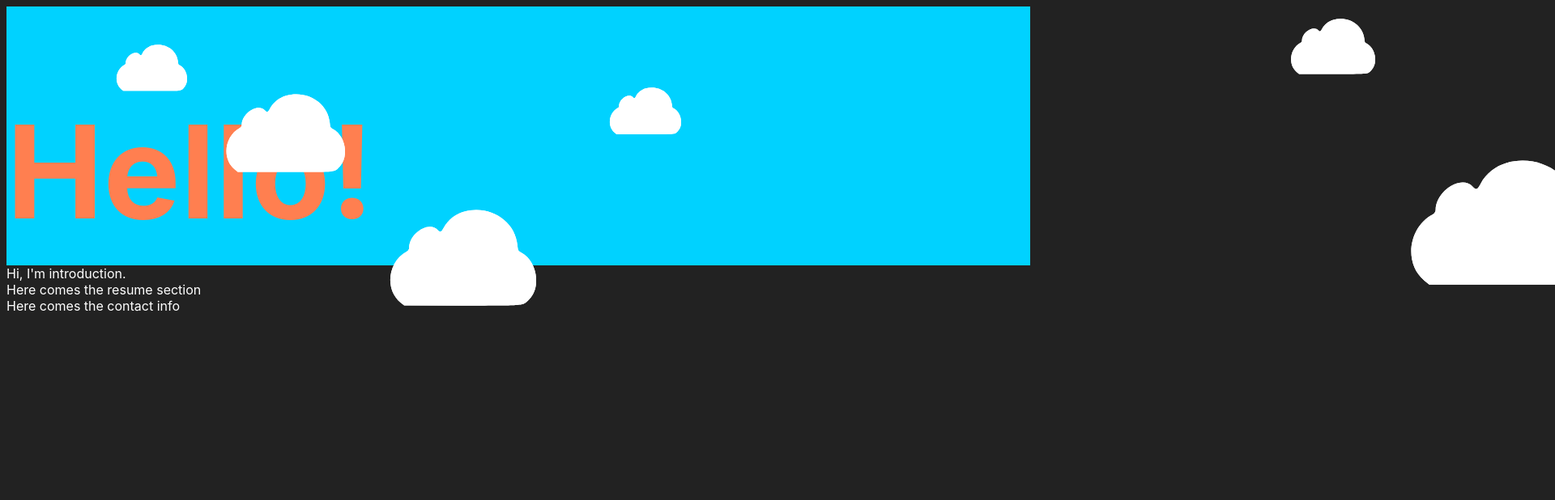
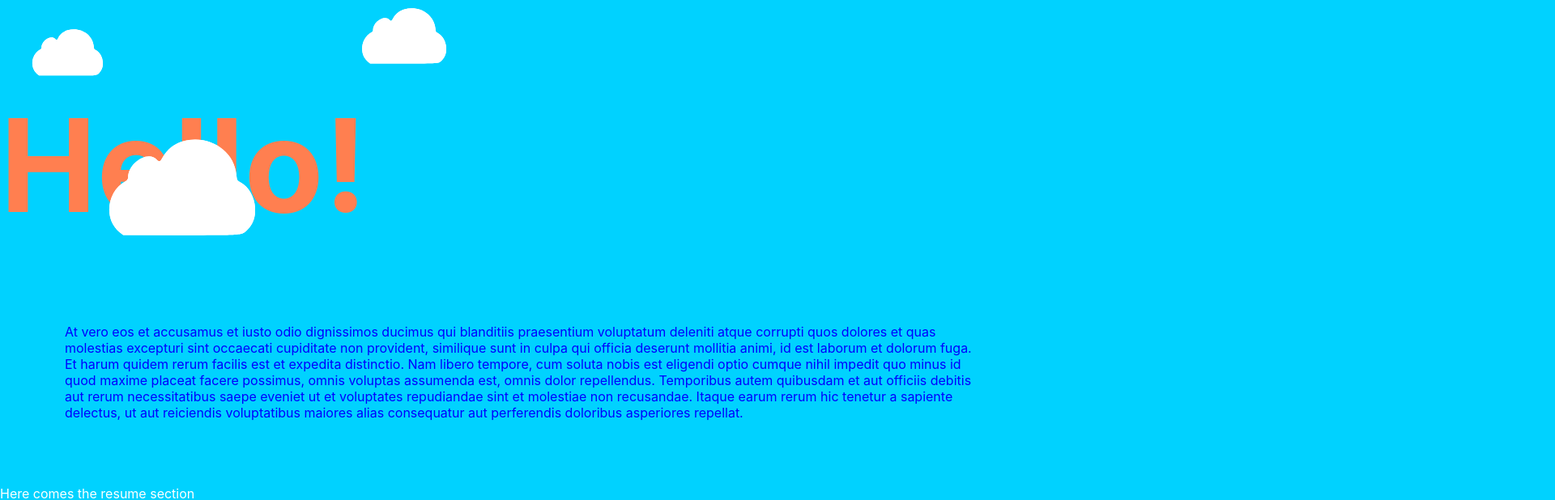
Before and after one commit to huggingpixels/personal-page, a Svelte app: page / in a window 1280 px wide. Shown: the top 618 px of the page at 81% size, 1920 px wide, since content can reach past the window. Built offline with nearby package versions, Linux system fonts and the light colour scheme.

Commit message:
basic formatting of intro section

```diff
--- a/public/global.css
+++ b/public/global.css
@@ -2,17 +2,14 @@ html, body {
 	position: relative;
 	width: 100%;
 	height: 100%;
-	background-color: #222;
+	background-color: #00d2ff;
 }
 
 body {
 	color: #fff;
 	margin: 0;
-	padding: 8px;
+	padding: 0;
 	box-sizing: border-box;
+	overflow: hidden;
 	font-family: -apple-system, BlinkMacSystemFont, "Segoe UI", Roboto, Oxygen-Sans, Ubuntu, Cantarell, "Helvetica Neue", sans-serif;
 }
-
-h1 {
-	color: yellow;
-}
--- a/src/Cloud.svelte
+++ b/src/Cloud.svelte
@@ -1,8 +1,8 @@
   <script>
     export let delayTime = Math.floor(Math.random() * Math.floor(15)) +'s';
     export let randomSize = Math.floor(Math.random() * (+250 - +80) + +80);
-    export let randomPlaceX = Math.floor(Math.random() * Math.floor(300)) + 'px';
-    export let randomPlaceY = Math.floor(Math.random() * Math.floor(1800)) + 'px';
+    export let randomPlaceX = Math.floor(Math.random() * Math.floor(200)) + 'px';
+    export let randomPlaceY = Math.floor(Math.random() * Math.floor(500)) + 'px';
   </script>
 
 <style>
--- a/src/Header.svelte
+++ b/src/Header.svelte
@@ -6,7 +6,6 @@
   #backdrop {
     height: 20em;
     width: 100%;
-    background: #00d2ff;
     overflow: hidden;
   }
 
@@ -30,7 +29,4 @@
   <Cloud />
   <Cloud />
   <Cloud />
-  <Cloud />
-  <Cloud />
-  <Cloud />
 </div>
--- a/src/Intro.svelte
+++ b/src/Intro.svelte
@@ -1 +1,31 @@
-<div id="intro">Hi, I'm introduction.</div>
+<script>
+
+</script>
+
+<style>
+  #backdrop {
+      width: 100%;
+    color: blue;
+  }
+
+  #text {
+      padding: 5em;
+  }
+</style>
+
+<div id="backdrop">
+  <div id="text">
+    At vero eos et accusamus et iusto odio dignissimos ducimus qui blanditiis
+    praesentium voluptatum deleniti atque corrupti quos dolores et quas
+    molestias excepturi sint occaecati cupiditate non provident, similique sunt
+    in culpa qui officia deserunt mollitia animi, id est laborum et dolorum
+    fuga. Et harum quidem rerum facilis est et expedita distinctio. Nam libero
+    tempore, cum soluta nobis est eligendi optio cumque nihil impedit quo minus
+    id quod maxime placeat facere possimus, omnis voluptas assumenda est, omnis
+    dolor repellendus. Temporibus autem quibusdam et aut officiis debitis aut
+    rerum necessitatibus saepe eveniet ut et voluptates repudiandae sint et
+    molestiae non recusandae. Itaque earum rerum hic tenetur a sapiente
+    delectus, ut aut reiciendis voluptatibus maiores alias consequatur aut
+    perferendis doloribus asperiores repellat.
+  </div>
+</div>
```
